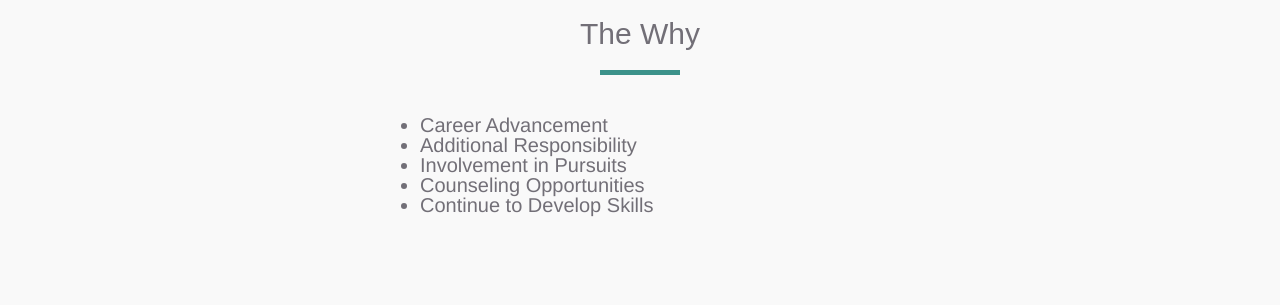
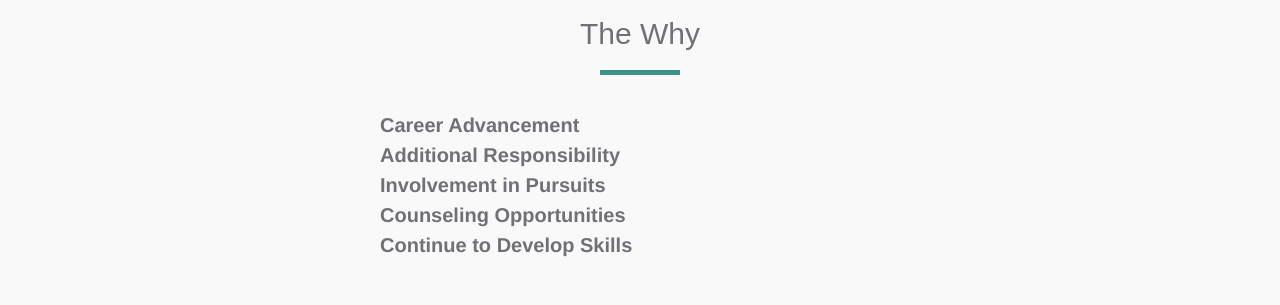
Before and after one commit to mikaelahensen/mikaelahensen.github.io, a plain HTML site: page index.html in a window 1280 px wide. Shown: the part 1406-1711 px from the top of the page. Drawn offline with nearby package versions, Linux system fonts and the light colour scheme.

Commit message:
updates the why to p

```diff
--- a/index.html
+++ b/index.html
@@ -104,13 +104,12 @@
                     <h2>The Why</h2>
 
                         <hr>
-                            <ul>
-                                <li>Career Advancement</li>
-                                <li>Additional Responsibility</li>
-                                <li>Involvement in Pursuits</li>
-                                <li>Counseling Opportunities</li>
-                                <li>Continue to Develop Skills</li>
-                            </ul>
+                                <p>Career Advancement</p>
+                                <p>Additional Responsibility</p>
+                                <p>Involvement in Pursuits</p>
+                                <p>Counseling Opportunities</p>
+                                <p>Continue to Develop Skills</p>
+
                 </div><!-- /col-md-6 -->
             </div><!-- / row -->
         </div><!-- /container -->
@@ -139,7 +138,7 @@
 
                     <h2>Accomplishments</h2>
 
-                        <p>B.S. Mechanical Engineering</p>
+                        <p style="font-size: 20px;">B.S. Mechanical Engineering</p>
                         <p style="font-size: 20px;">ITIL Foundations Certification</p>
                         <p style="font-size: 20px;">Developed ester and Test Lead Skills</p>
                         <p style="font-size: 20px;">Learning Developer Skills</p>
```
